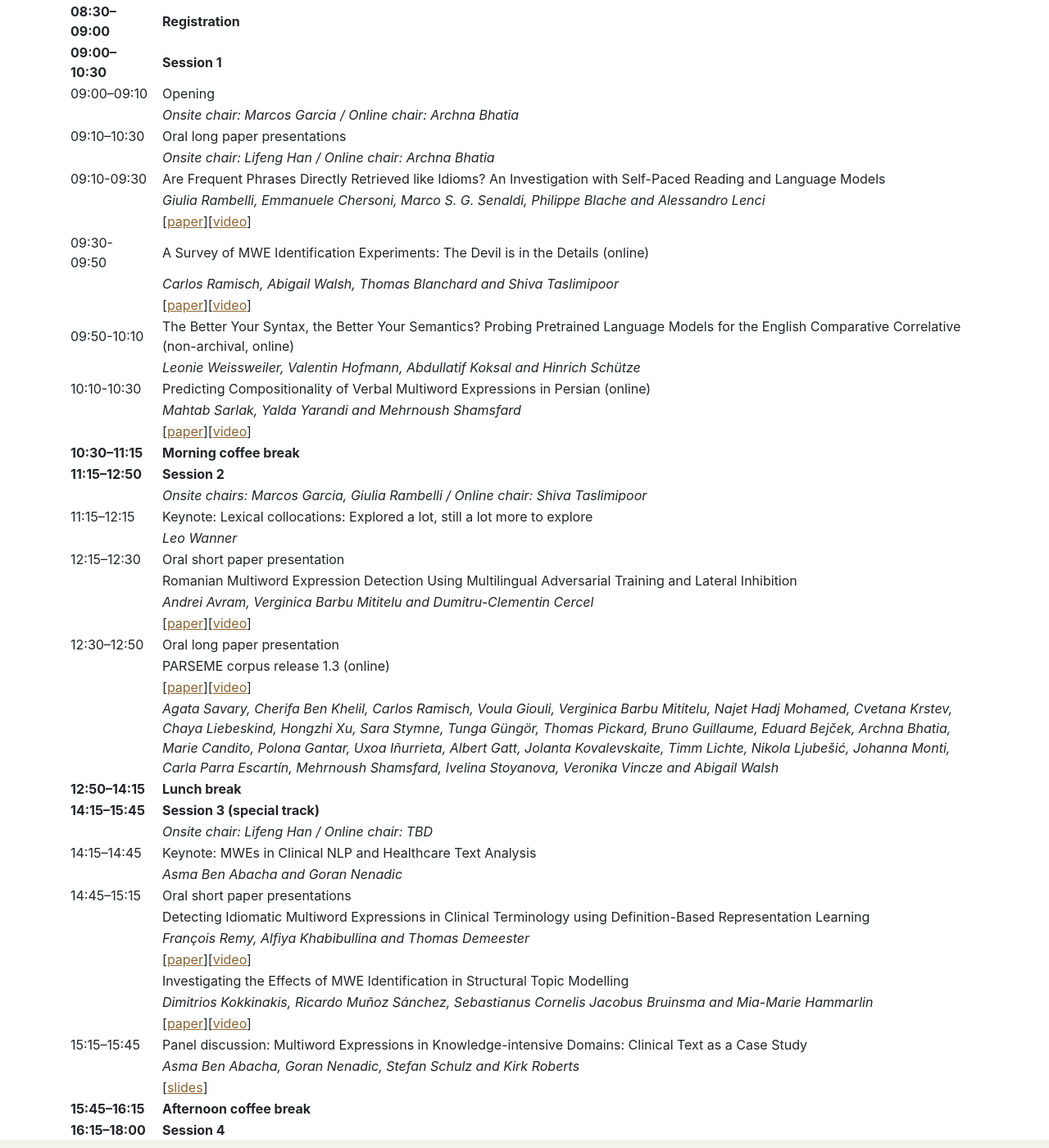
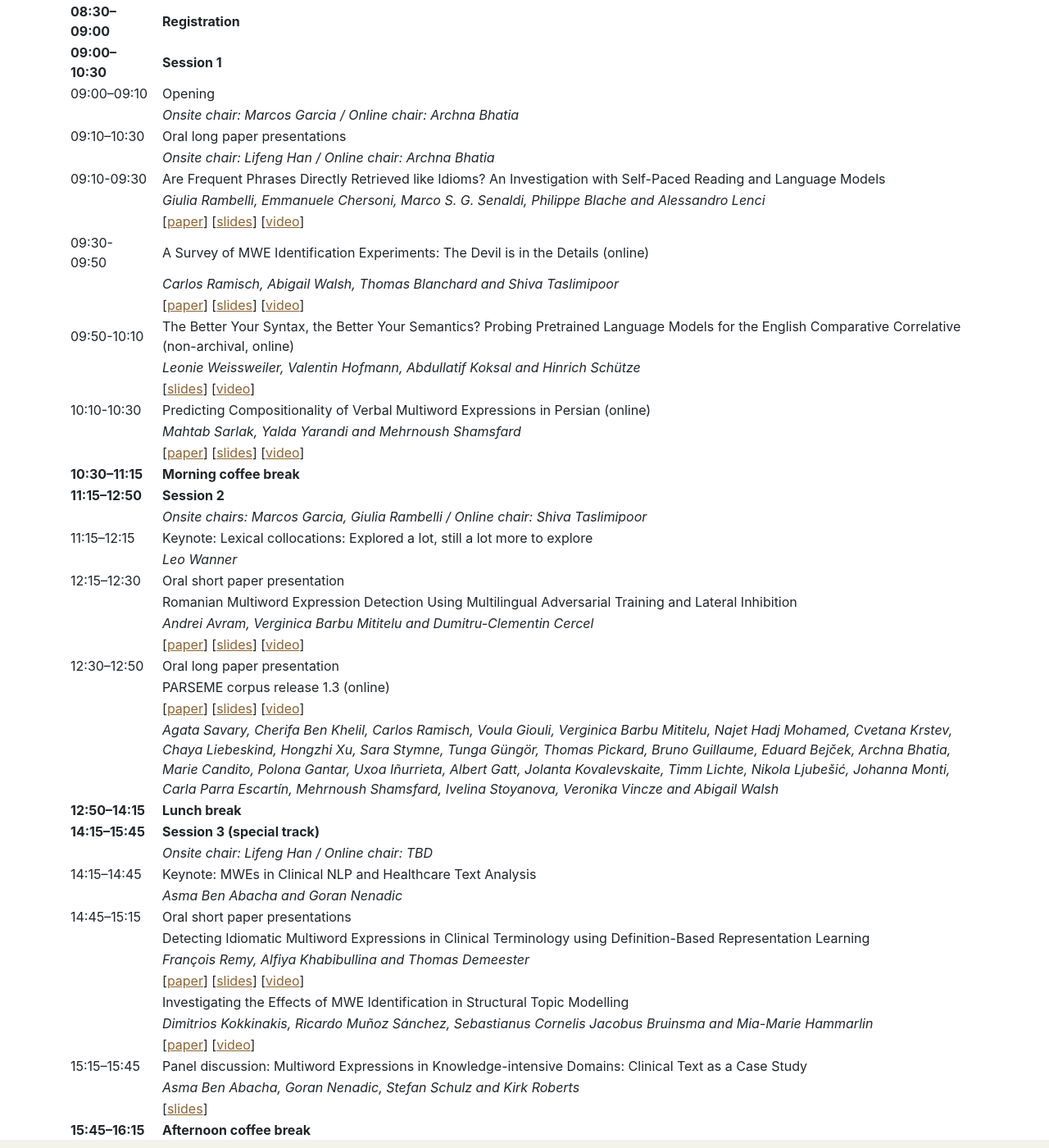
Before and after one commit to multiword/multiword.github.io, a Jekyll site: the page built from mwe2023/index.md, in a window 1280 px wide and 1400 px high, scrolled down 1611 px. Shown: the whole window at 82% size. Built offline with Jekyll 4.4.1, drawn with Linux system fonts in a browser that asks for light colours; comment, search, counter and statistics services are not loaded; some of the changed text lies outside the part shown.

Commit message:
Added slides, posters
Also added links to Underline videos for non-archival talks

```diff
--- a/mwe2023/index.md
+++ b/mwe2023/index.md
@@ -94,15 +94,16 @@ The <b>proceedings</b> and <b>video recordings</b> for MWE2023 can be found <b>[
 |                 | *Onsite chair: Lifeng Han / Online chair: Archna Bhatia*                  |
 |  09:10-09:30    | Are Frequent Phrases Directly Retrieved like Idioms? An Investigation with Self-Paced Reading and Language Models |
 |                 | *Giulia Rambelli, Emmanuele Chersoni, Marco S. G. Senaldi, Philippe Blache and Alessandro Lenci*                  |
-|                 | [[paper](https://aclanthology.org/2023.mwe-1.13/)][[video](https://aclanthology.org/2023.mwe-1.13.mp4)] |
+|                 | [[paper](https://aclanthology.org/2023.mwe-1.13/)] [[slides](slides/c956414fdf19ed43708b526a8cf2607c.pdf)] [[video](https://aclanthology.org/2023.mwe-1.13.mp4)] |
 |  09:30-09:50    | A Survey of MWE Identification Experiments: The Devil is in the Details (online) |
 |                 | *Carlos Ramisch, Abigail Walsh, Thomas Blanchard and Shiva Taslimipoor*          |
-|                 | [[paper](https://aclanthology.org/2023.mwe-1.15/)][[video](https://aclanthology.org/2023.mwe-1.15.mp4)] |
+|                 | [[paper](https://aclanthology.org/2023.mwe-1.15/)] [[slides](slides/4e2d94ebc91598763a380064462293eb.pdf)] [[video](https://aclanthology.org/2023.mwe-1.15.mp4)] |
 |  09:50-10:10    | The Better Your Syntax, the Better Your Semantics? Probing Pretrained Language Models for the English Comparative Correlative (non-archival, online) |
 |                 | *Leonie Weissweiler, Valentin Hofmann, Abdullatif Koksal and Hinrich Schütze*                                                                        |
+|                 | [[slides](slides/170b074de898be63ae30d7cb2164e482.pdf)] [[video](https://doi.org/10.48448/r6h8-jb32)] |
 |  10:10-10:30    | Predicting Compositionality of Verbal Multiword Expressions in Persian (online) |
 |                 | *Mahtab Sarlak, Yalda Yarandi and Mehrnoush Shamsfard*                          |
-|                 | [[paper](https://aclanthology.org/2023.mwe-1.5/)][[video](https://aclanthology.org/2023.mwe-1.5.mp4)] |
+|                 | [[paper](https://aclanthology.org/2023.mwe-1.5/)] [[slides](slides/0e9441557f829cc564b8fd6db3298303.pdf)] [[video](https://aclanthology.org/2023.mwe-1.5.mp4)] |
 | **10:30–11:15** | **Morning coffee break**       |
 | **11:15–12:50** | **Session 2**                  |
 |                 | *Onsite chairs: Marcos Garcia, Giulia Rambelli / Online chair: Shiva Taslimipoor*          |
@@ -111,10 +112,10 @@ The <b>proceedings</b> and <b>video recordings</b> for MWE2023 can be found <b>[
 |   12:15–12:30   | Oral short paper presentation |
 |                 | Romanian Multiword Expression Detection Using Multilingual Adversarial Training and Lateral Inhibition |
 |                 | *Andrei Avram, Verginica Barbu Mititelu and Dumitru-Clementin Cercel*                                  |
-|                 | [[paper](https://aclanthology.org/2023.mwe-1.4/)][[video](https://aclanthology.org/2023.mwe-1.4.mp4)] |
+|                 | [[paper](https://aclanthology.org/2023.mwe-1.4/)] [[slides](slides/MWE 2023 presentation - Andrei Marius Avram.pptx)] [[video](https://aclanthology.org/2023.mwe-1.4.mp4)] |
 |   12:30–12:50   | Oral long paper presentation |
 |                 | PARSEME corpus release 1.3 (online)              |
-|                 | [[paper](https://aclanthology.org/2023.mwe-1.6/)][[video](https://aclanthology.org/2023.mwe-1.6.mp4)] |
+|                 | [[paper](https://aclanthology.org/2023.mwe-1.6/)] [[slides](slides/67fade48caaf6af969180d7e55c50b59.pdf)] [[video](https://aclanthology.org/2023.mwe-1.6.mp4)] |
 |                 | *Agata Savary, Cherifa Ben Khelil, Carlos Ramisch, Voula Giouli, Verginica Barbu Mititelu, Najet Hadj Mohamed, Cvetana Krstev, Chaya Liebeskind, Hongzhi Xu, Sara Stymne, Tunga Güngör, Thomas Pickard, Bruno Guillaume, Eduard Bejček, Archna Bhatia, Marie Candito, Polona Gantar, Uxoa Iñurrieta, Albert Gatt, Jolanta Kovalevskaite, Timm Lichte, Nikola Ljubešić, Johanna Monti, Carla Parra Escartín, Mehrnoush Shamsfard, Ivelina Stoyanova, Veronika Vincze and Abigail Walsh* |
 | <span class="nowrap">**12:50–14:15**</span> | **Lunch break**                |
 | **14:15–15:45** | **Session 3 (special track)**  |
@@ -124,10 +125,10 @@ The <b>proceedings</b> and <b>video recordings</b> for MWE2023 can be found <b>[
 |   14:45–15:15   | Oral short paper presentations |
 |                 | Detecting Idiomatic Multiword Expressions in Clinical Terminology using Definition-Based Representation Learning |
 |                 | *François Remy, Alfiya Khabibullina and Thomas Demeester*                                                        |
-|                 | [[paper](https://aclanthology.org/2023.mwe-1.11/)][[video](https://aclanthology.org/2023.mwe-1.11.mp4)] |
+|                 | [[paper](https://aclanthology.org/2023.mwe-1.11/)] [[slides](slides/Slides paper 16.pdf)] [[video](https://aclanthology.org/2023.mwe-1.11.mp4)] |
 |                 | Investigating the Effects of MWE Identification in Structural Topic Modelling           |
 |                 | *Dimitrios Kokkinakis, Ricardo Muñoz Sánchez, Sebastianus Cornelis Jacobus Bruinsma and Mia-Marie Hammarlin* |
-|                 | [[paper](https://aclanthology.org/2023.mwe-1.7/)][[video](https://aclanthology.org/2023.mwe-1.7.mp4)] |
+|                 | [[paper](https://aclanthology.org/2023.mwe-1.7/)] [[video](https://aclanthology.org/2023.mwe-1.7.mp4)] |
 |   15:15–15:45   | Panel discussion: Multiword Expressions in Knowledge-intensive Domains: Clinical Text as a Case Study |
 |                 | *Asma Ben Abacha, Goran Nenadic, Stefan Schulz and Kirk Roberts*                                          |
 |                 | [[slides](https://drive.google.com/drive/folders/1I3lpw0gNsMpQNLFcS5zydnCuS5dUupjF)] |
@@ -137,28 +138,29 @@ The <b>proceedings</b> and <b>video recordings</b> for MWE2023 can be found <b>[
 |   16:15–17:15   | Poster session                 |
 |                 | Idioms, Probing and Dangerous Things: Towards Structural Probing for Idiomaticity in Vector Space |
 |                 | *Filip Klubička, Vasudevan Nedumpozhimana and John Kelleher*                                      |
-|                 | [[paper](https://aclanthology.org/2023.mwe-1.8/)][[video](https://aclanthology.org/2023.mwe-1.8.mp4)] |
+|                 | [[paper](https://aclanthology.org/2023.mwe-1.8/)] [[slides](slides/da826ded5b37040a56a26dd8fd89f113.pdf)] [[video](https://aclanthology.org/2023.mwe-1.8.mp4)] |
 |                 | Simple and Effective Multi-Token Completion from Masked Language Models (non-archival) |
 |                 | *Oren Kalinsky, Guy Kushilevitz, Alexander Libov and Yoav Goldberg*                    |
+|                 | [[slides](slides/MTC_eacl_without_vid.pptx)] [[video](https://doi.org/10.48448/dyvj-y439)] |
 |                 | Annotation of lexical bundles with discourse functions in a Spanish academic corpus |
 |                 | *Eleonora Guzzi, Margarita Alonso-Ramos, Marcos Garcia and Marcos García Salido*    |
-|                 | [[paper](https://aclanthology.org/2023.mwe-1.14/)][[video](https://aclanthology.org/2023.mwe-1.14.mp4)] |
+|                 | [[paper](https://aclanthology.org/2023.mwe-1.14/)] [[slides](slides/Slides paper 16.pdf)] [[video](https://aclanthology.org/2023.mwe-1.14.mp4)] |
 |                 | Enriching Multiword Terms in Wiktionary with Pronunciation Information |
 |                 | *Lenka Bajcetic, Thierry Declerck and Gilles Sérasset*                 |
-|                 | [[paper](https://aclanthology.org/2023.mwe-1.10.mp4)][[video](https://aclanthology.org/2023.mwe-1.10.mp4)] |
+|                 | [[paper](https://aclanthology.org/2023.mwe-1.10.mp4)] [[slides](slides/mwe_slides.pdf)] [[video](https://aclanthology.org/2023.mwe-1.10.mp4)] |
 |                 | Automatic Generation of Vocabulary Lists with Multiword Expressions |
 |                 | *John Lee and Adilet Uvaliyev*                                      |
-|                 | [[paper](https://aclanthology.org/2023.mwe-1.12/)][[video](https://aclanthology.org/2023.mwe-1.12.mp4)] |
+|                 | [[paper](https://aclanthology.org/2023.mwe-1.12/)] [[poster](slides/eacl2023-mwe-poster.pdf)] [[video](https://aclanthology.org/2023.mwe-1.12.mp4)] |
 |                 | A MWE lexicon formalism optimised for observational adequacy |
 |                 | *Adam Lion-Bouton, Agata Savary and Jean-Yves Antoine*       |
 |                 | [[paper](https://aclanthology.org/2023.mwe-1.16/)] |
 |   17:15—17:45   | Oral short paper presentations |
 |                 | Token-level Identification of Multiword Expressions using Pre-trained Multilingual Language Models (online) |
 |                 | *Raghuraman Swaminathan and Paul Cook*                                                                      |
-|                 | [[paper](https://aclanthology.org/2023.mwe-1.1/)][[video](https://aclanthology.org/2023.mwe-1.1.mp4)] |
+|                 | [[paper](https://aclanthology.org/2023.mwe-1.1/)] [[slides](slides/MWE_conference_presentation_final 1.pptx)] [[video](https://aclanthology.org/2023.mwe-1.1.mp4)] |
 |                 | Graph-based multi-layer querying in Parseme Corpora (online) |
 |                 | *Bruno Guillaume*                                            |
-|                 | [[paper](https://aclanthology.org/2023.mwe-1.9/)][[video](https://aclanthology.org/2023.mwe-1.9.mp4)] |
+|                 | [[paper](https://aclanthology.org/2023.mwe-1.9/)] [[slides](slides/MWE_workshop_2023.pdf)] [[video](https://aclanthology.org/2023.mwe-1.9.mp4)] |
 |   17:45–18:00   | Closing                        |
 |                 | *Onsite chair: Marcos Garcia / Online chair: Voula Giouli*                |
 
```
Also changed, not shown: 14 other files.
